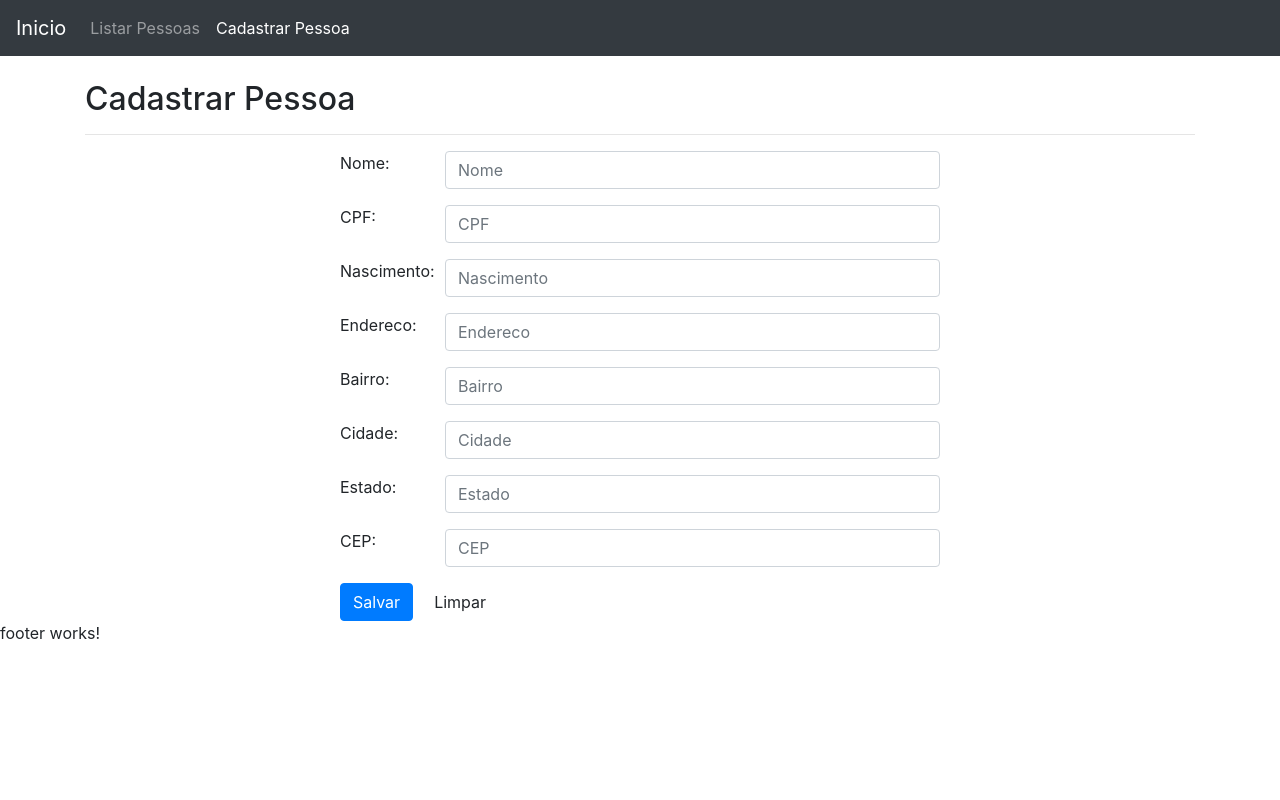
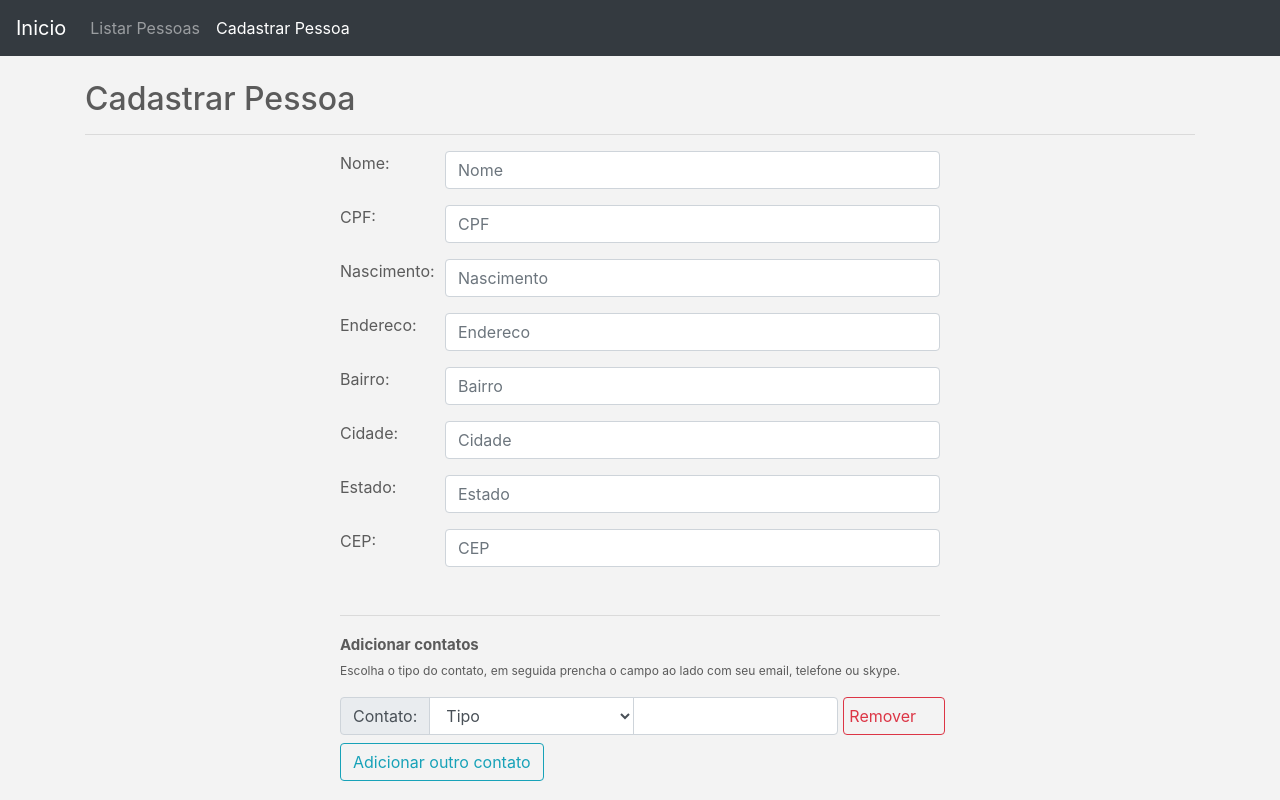
Before and after one commit to jona04/projeto-optimum-front, an Angular app: page /cadastrar-pessoa in a window 1280 px wide. Shown: the top 800 px of the page. Built offline with nearby package versions, Linux system fonts and the light colour scheme.

Commit message:
formulario cadastrar pessoa com array contatos

```diff
--- a/package.json
+++ b/package.json
@@ -21,6 +21,7 @@
     "@angular/router": "~8.2.14",
     "bootstrap": "^4.4.1",
     "json-server": "^0.16.1",
+    "ngx-mask": "^9.0.2",
     "rxjs": "~6.4.0",
     "tslib": "^1.10.0",
     "zone.js": "~0.9.1"
--- a/src/app/models/contato.ts
+++ b/src/app/models/contato.ts
@@ -1,6 +1,5 @@
 export class Contato{
   id: number;
-  email: string;
-  telefone: string;
-  skype: string;
+  tipo: string;
+  valor: string;
 }
--- a/src/app/pessoas/cadastrar-pessoa/cadastrar-pessoa.component.css
+++ b/src/app/pessoas/cadastrar-pessoa/cadastrar-pessoa.component.css
@@ -1,4 +1,12 @@
-.formulario_cadastro{
+.formulario-cadastro{
   margin: 0 auto;
   max-width: 600px;
 }
+
+.texto-contato-formulario{
+  font-size:12px;
+}
+.texto-titulo-contato-formulario{
+  font-size:15px;
+  font-weight: bold;
+}
--- a/src/app/pessoas/cadastrar-pessoa/cadastrar-pessoa.component.html
+++ b/src/app/pessoas/cadastrar-pessoa/cadastrar-pessoa.component.html
@@ -1,7 +1,9 @@
 <h2>Cadastrar Pessoa</h2>
 
 <hr>
-<form class="formulario_cadastro" [formGroup]="cadastro">
+
+<div class="formulario-cadastro">
+<form class="formulario-cadastro" [formGroup]="cadastro">
     <div class="form-group row">
         <label class="col-sm-2 col-from-label">Nome:</label>
         <div class="col-sm-10">
@@ -13,15 +15,29 @@
     <div class="form-group row">
       <label class="col-sm-2 col-from-label">CPF:</label>
       <div class="col-sm-10">
-        <app-input-text titulo="CPF" [formGroup]="cadastro" controlName="cpf" ></app-input-text>
-
+        <input placeholder="CPF" name="cpf" formControlName="cpf" class="form-control" >
+        <div *ngIf="validacao.hasErrorValidar(controleInput.cpf, 'required')"
+            class="msg-error">
+            Campo Obrigatório
+        </div>
+        <div *ngIf="validacao.hasErrorValidar(controleInput.cpf,'minlength')"
+        class="msg-error">
+          Campo deve ter no minimo 11 números
+        </div>
       </div>
     </div>
     <div class="form-group row">
       <label class="col-sm-2 col-from-label">Nascimento:</label>
       <div class="col-sm-10">
-        <app-input-text titulo="Nascimento" [formGroup]="cadastro" controlName="nascimento" ></app-input-text>
-
+        <input placeholder="Nascimento" name="nascimento" formControlName="nascimento" class="form-control" mask="00/00/0000">
+        <div *ngIf="validacao.hasErrorValidar(controleInput.nascimento, 'required')"
+            class="msg-error">
+            Campo Obrigatório
+        </div>
+        <div *ngIf="validacao.hasErrorValidar(controleInput.nascimento,'minlength')"
+        class="msg-error">
+          Campo deve ter no minimo 8 números
+        </div>
       </div>
     </div>
 
@@ -56,12 +72,52 @@
     <div class="form-group row">
       <label class="col-sm-2 col-from-label">CEP:</label>
       <div class="col-sm-10">
-        <app-input-text titulo="CEP" [formGroup]="cadastro" controlName="cep" ></app-input-text>
-
+        <input placeholder="CEP" name="cep" formControlName="cep" class="form-control" mask="00000-000">
+        <div *ngIf="validacao.hasErrorValidar(controleInput.cep, 'required')"
+            class="msg-error">
+            Campo Obrigatório
+        </div>
+        <div *ngIf="validacao.hasErrorValidar(controleInput.cep,'minlength')"
+        class="msg-error">
+          Campo deve ter no minimo 8 números
+        </div>
       </div>
     </div>
+</form>
+
+<div class="mt-5">
+  <hr />
+  <form class="mt-2">
+    <p><span class="texto-titulo-contato-formulario">Adicionar contatos</span> <br>
+      <span class="texto-contato-formulario">Escolha o tipo do contato, em seguida prencha o campo ao lado com seu email, telefone ou skype.</span>
+    </p>
+
+  <div class="form-row" *ngFor="let contato of contatos.controls; index as i">
 
 
-    <button type="submit" (click)="salvar()" class="btn btn-primary mr-2">Salvar</button>
-    <button type="reset" (click)="resetar()" class="btn btn-secundary">Limpar</button>
-</form>
+    <ng-container [formGroup]="contato">
+      <div class="input-group col-md-10">
+        <div class="input-group-prepend">
+          <span class="input-group-text" id="">Contato:</span>
+        </div>
+        <select class="form-control " formControlName="tipo">
+          <option value="" disabled selected>Tipo</option>
+          <option value="EMAIL">EMAIL</option>
+          <option value="TELEFONE">TELEFONE</option>
+          <option value="SKYPE">SKYPE</option>
+        </select>
+        <input class="form-control" formControlName="valor" />
+      </div>
+    </ng-container>
+    <button class="input-group col-md-2 btn btn-outline-danger" (click)="removerContato(i)">Remover</button>
+  </div>
+
+  </form>
+  <button class="btn btn-outline-info mt-2" (click)="addContato()">Adicionar outro contato</button>
+</div>
+
+<br>
+
+<button type="submit" (click)="salvar()" class="btn btn-primary btn-lg btn-block mt-4">Salvar Pessoa</button>
+<button type="reset" (click)="resetar()" class="btn btn-secundary btn-lg btn-block">Limpar formulário</button>
+</div>
--- a/src/app/pessoas/cadastrar-pessoa/cadastrar-pessoa.component.ts
+++ b/src/app/pessoas/cadastrar-pessoa/cadastrar-pessoa.component.ts
@@ -1,6 +1,8 @@
+import { Pessoa } from 'src/app/models/pessoa';
+import { PessoaService } from './../pessoa.service';
 import { ValidarCamposService } from './../../shared/components/campos/validar-campos.service';
 import { Component, OnInit } from '@angular/core';
-import {FormBuilder, FormGroup, Validators} from '@angular/forms';
+import {FormBuilder, FormGroup, FormArray,FormControl, Validators} from '@angular/forms';
 
 @Component({
   selector: 'app-cadastrar-pessoa',
@@ -10,9 +12,13 @@ import {FormBuilder, FormGroup, Validators} from '@angular/forms';
 export class CadastrarPessoaComponent implements OnInit {
 
   cadastro: FormGroup;
+  contatos = new FormArray([]);
 
-  constructor(public validacao: ValidarCamposService,
-              private fb: FormBuilder) {}
+  constructor(
+    public validacao: ValidarCamposService,
+    private fb: FormBuilder,
+    private pessoaService: PessoaService) {
+    }
 
   get controleInput(){
     return this.cadastro.controls;
@@ -27,11 +33,11 @@ export class CadastrarPessoaComponent implements OnInit {
       ]],
       cpf: ['', [
         Validators.required,
-        Validators.maxLength(11)
+        Validators.minLength(11),
       ]],
       nascimento: ['', [
         Validators.required,
-        Validators.maxLength(10)
+        Validators.minLength(8)
       ]],
       endereco: ['', [
         Validators.required,
@@ -52,9 +58,11 @@ export class CadastrarPessoaComponent implements OnInit {
       ]],
       cep: ['', [
         Validators.required,
-        Validators.maxLength(8)
+        Validators.minLength(8)
       ]]
     });
+
+    this.addContato();
   }
 
   resetar(): void{
@@ -66,7 +74,26 @@ export class CadastrarPessoaComponent implements OnInit {
     if (this.cadastro.invalid){
       return;
     }
+    console.log(this.contatos.value);
 
+    let z = Object.assign(this.cadastro.value, this.contatos.value);
+    console.log(z);
     alert("Sucesso " + JSON.stringify(this.cadastro.value, null, 4));
+
+    // this.pessoaService.save(this.cadastro.value).subscribe({
+    //   next: pessoa => console.log('pessoa salva com sucessso ', pessoa),
+    //   error: err => console.log("error: ", err)
+    // });
+  }
+
+  addContato() {
+    const group = new FormGroup({
+      tipo: new FormControl(''),
+      valor: new FormControl('')
+    });
+    this.contatos.push(group);
+  }
+  removerContato(index: number) {
+    this.contatos.removeAt(index);
   }
 }
--- a/src/app/pessoas/listar-pessoa/listar-pessoa.component.ts
+++ b/src/app/pessoas/listar-pessoa/listar-pessoa.component.ts
@@ -1,6 +1,9 @@
+import { PessoaService } from './../pessoa.service';
 
 import { Component, OnInit } from '@angular/core';
 import { Pessoa } from 'src/app/models/pessoa';
+
+
 
 @Component({
   selector: 'app-listar-pessoa',
@@ -11,16 +14,29 @@ export class ListarPessoaComponent implements OnInit {
 
   pessoas: Pessoa[] = [];
 
-  constructor() { }
+  constructor(private pessoaService: PessoaService) { }
 
   ngOnInit(): void{
     this.retrieveAll();
   }
 
-  retrieveAll(){
-    this.pessoas = PESSOAS
-    return this.pessoas;
+
+  retrieveAll(): void{
+    this.pessoaService.retrieveAll().subscribe({
+      next: pessoas => {
+        this.pessoas = pessoas;
+      },
+      error: err => console.log("error", err)
+    });
   }
+
+
+  // retrieveAll(){
+  //   this.pessoas = PESSOAS
+  //   return this.pessoas;
+  // }
+
+
 }
 
 var PESSOAS: Pessoa[] = [
@@ -38,9 +54,8 @@ var PESSOAS: Pessoa[] = [
     contatos: [
       {
         id: 1,
-        email: "jonatas.iw@gmail.com",
-        telefone: "86999719767",
-        skype: "jonatas.ol",
+        valor: "jonatas.iw@gmail.com",
+        tipo: "EMAIL"
       }
     ]
   }
--- /dev/null
+++ b/src/app/pessoas/pessoa.service.ts
@@ -0,0 +1,26 @@
+import { Injectable } from '@angular/core';
+import { Observable } from 'rxjs';
+import { HttpClient } from '@angular/common/http';
+import { Pessoa } from '../models/pessoa';
+
+@Injectable({
+  providedIn:'root'
+})
+export class PessoaService{
+
+  private baseUrl: string = "http://localhost:8080";
+
+  constructor(private httpClient: HttpClient) { }
+
+
+  retrieveAll(): Observable<Pessoa[]>{
+    return this.httpClient.get<Pessoa[]>(`${this.baseUrl}/pessoas`);
+  }
+
+  save(pessoa: Pessoa): Observable<Pessoa>{
+
+    return this.httpClient.post<Pessoa>(`${this.baseUrl}/pessoa`, pessoa)
+
+  }
+
+}
--- a/src/app/shared/components/campos/input-text/input-text.component.html
+++ b/src/app/shared/components/campos/input-text/input-text.component.html
@@ -6,10 +6,10 @@
     </div>
     <div *ngIf="validacao.hasErrorValidar(formControl,'minlength')"
     class="msg-error">
-      Nome deve ter no minimo {{ validacao.lengthValidar(formControl, 'minlength') }} caracteres
+      Campo deve ter no minimo {{ validacao.lengthValidar(formControl, 'minlength') }} caracteres
     </div>
     <div *ngIf="validacao.hasErrorValidar(formControl,'maxlength')"
     class="msg-error">
-      Nome deve ter no máximo {{ validacao.lengthValidar(formControl, 'maxlength') }} caracteres
+      Campo deve ter no máximo {{ validacao.lengthValidar(formControl, 'maxlength') }} caracteres
     </div>
 </div>
--- a/src/styles.css
+++ b/src/styles.css
@@ -1 +1,17 @@
-@import "bootstrap/dist/css/bootstrap.min.css"
+
+@import "bootstrap/dist/css/bootstrap.min.css";
+
+body{
+  margin:0;
+  padding:0;
+  background-color:#F3F3F3;
+  color:#5B5B5B;
+  }
+
+  table th{
+    color:#5B5B5B;
+  }
+
+  table td{
+    color:#5B5B5B;
+  }
```
Also changed, not shown: src/app/pessoas/pessoa.module.ts (+9 -2 lines), 2 other files (tests, documents, lock files or other folders).
